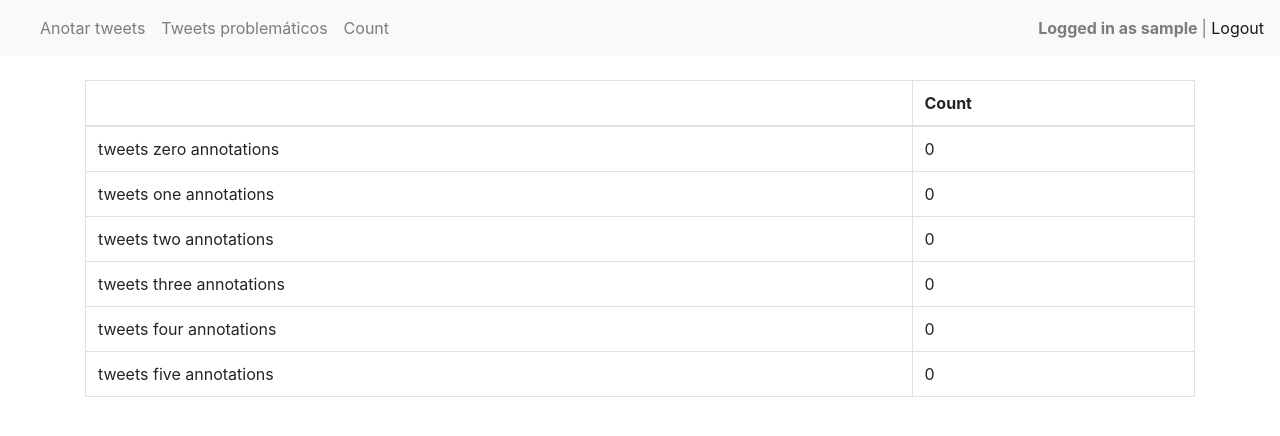
After one commit to Angeluz-07/Tweets-Analysis-CMU-ESPOL, a Django app: page /all-annotations-count in a window 1280 px wide. The commit adds this page. Shown: the top 436 px of the page. Run offline with Django 3.2, Linux system fonts and the light colour scheme; the visitor is signed in with stand-in values (Sample User, id 1); data that the repository does not hold is empty; some libraries are stand-ins or nearby versions.

Commit message:
#18 select only 100 tweets relations, addd count view

```diff
--- /dev/null
+++ b/web_app/analisis/templates/analisis/all_annotations_count.html
@@ -0,0 +1,39 @@
+{% extends 'analisis/base_nav.html' %}
+{% load  static %}
+
+
+{% block content %}
+
+	<div class="mt-4">
+      	<table id="" class="table table-bordered table-hover">
+			<thead>
+			<tr>
+				<th></th>
+				<th>Count</th>
+			</tr>
+			</thead>
+			<tbody>
+				<tr>
+					<td>tweets zero annotations</td> <td>{{ zero }}</td>
+				</tr>
+				<tr>
+					<td>tweets one annotations</td> <td>{{ one  }}</td>
+				</tr>
+				<tr>
+					<td>tweets two annotations</td> <td>{{ two  }}</td>
+				</tr>
+				<tr>
+					<td>tweets three annotations</td> <td>{{ three  }}</td>
+				</tr>
+				<tr>
+					<td>tweets four annotations</td> <td>{{ four  }}</td>
+				</tr>
+				<tr>
+					<td>tweets five annotations</td> <td>{{ five  }}</td>
+				</tr>
+			</tbody>
+      	</table>
+    </div>
+  </div>
+
+{% endblock %}
--- a/web_app/analisis/templates/analisis/base_nav.html
+++ b/web_app/analisis/templates/analisis/base_nav.html
@@ -15,6 +15,9 @@
             <li class="nav-item">
               <a href="{% url 'problematic_tweet_relations' %}" class="nav-link">Tweets problemáticos</a>
             </li>
+            <li class="nav-item">
+              <a href="{% url 'all_annotations_count' %}" class="nav-link">Count</a>
+            </li>
             {% endif %}
           </ul>
           <ul class="navbar-nav ml-auto">
--- a/web_app/analisis/urls.py
+++ b/web_app/analisis/urls.py
@@ -15,6 +15,7 @@ urlpatterns = [
     path('', RedirectView.as_view(url='annotate')),
     path('annotate', views.annotate, name='annotate'),
     path('problematic-tweet-relations', views.problematic_tweet_relations, name='problematic_tweet_relations'),
+    path('all-annotations-count', views.all_annotations_count, name='all_annotations_count'),
     path('resolve-tweet-relation/<int:tweet_relation_id>', views.resolve_tweet_relation, name="resolve_tweet_relation"),
     path('login', auth_views.LoginView.as_view(template_name="analisis/login.html"), name='login'),
     path('logout', auth_views.LogoutView.as_view(next_page='login'), name='logout'),
--- a/web_app/analisis/views.py
+++ b/web_app/analisis/views.py
@@ -270,7 +270,7 @@ def get_problematic_tweet_relations():
         .annotate(annotation_count=Count('annotation')) \
         .filter(annotation_count__exact=3) \
         .filter(relevant=True) \
-        .all()
+        .all()[:100]
     result = [ item for item in result if item.is_problematic]
     return result
 
@@ -284,6 +284,30 @@ def problematic_tweet_relations(request):
     }
     return render(request, 'analisis/problematic_tweet_relations.html', context = context)
 
+
+@staff_member_required(login_url='login')
+@login_required(login_url='login')
+def all_annotations_count(request):
+
+    from django.db.models import Count
+    from .models import TweetRelation
+    def get_trs_count(count):
+        result = TweetRelation.objects \
+        .annotate(annotation_count=Count('annotation')) \
+        .filter(annotation_count__exact=count) \
+        .filter(relevant=True) \
+        .count()
+        return result
+
+    context = {
+        'zero' : get_trs_count(0),
+        'one' : get_trs_count(1),
+        'two' : get_trs_count(2),
+        'three': get_trs_count(3),
+        'four': get_trs_count(4),
+        'five': get_trs_count(5)
+    }
+    return render(request, 'analisis/all_annotations_count.html', context = context)
 
 """
 def get_ambigous_tweet_relations():
```
